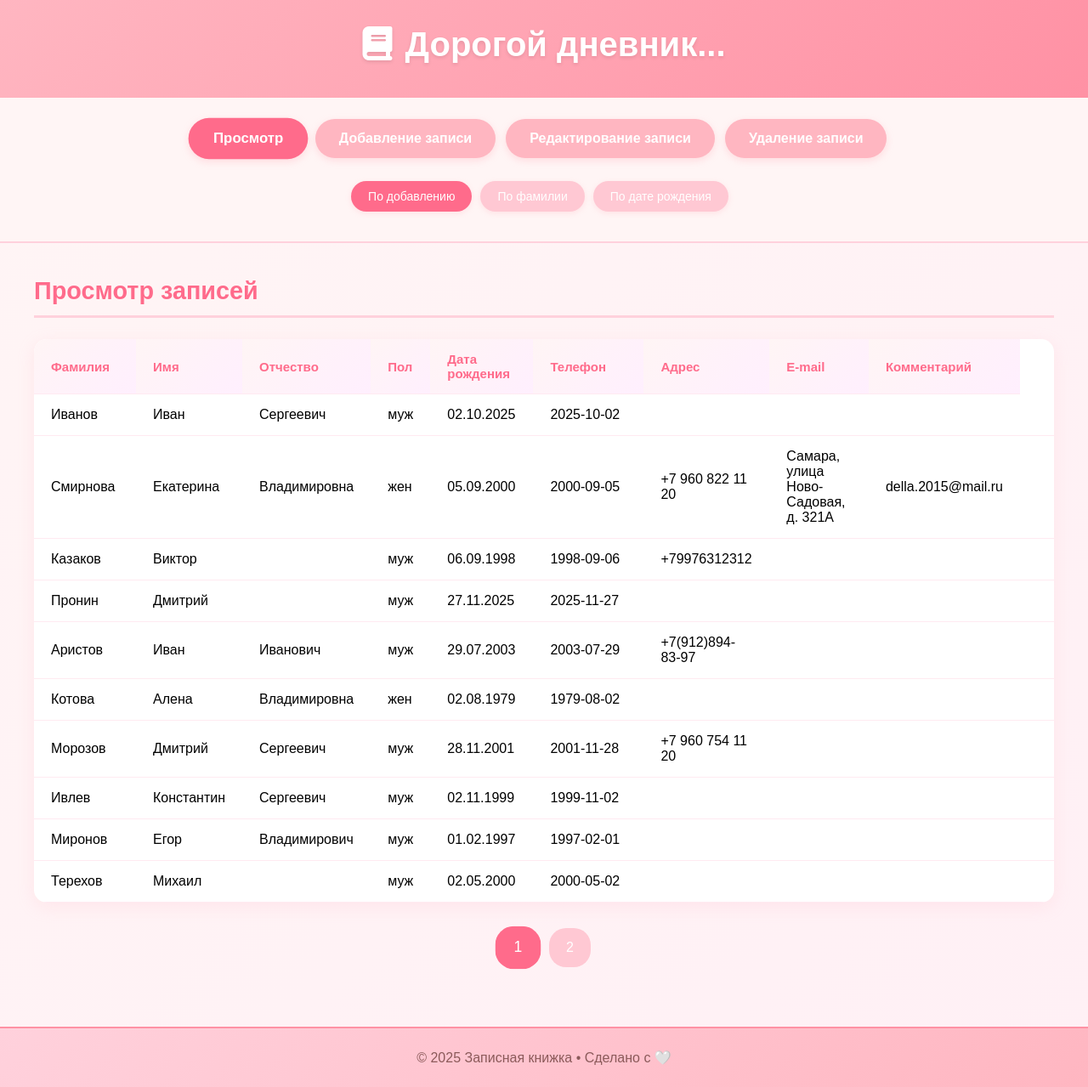
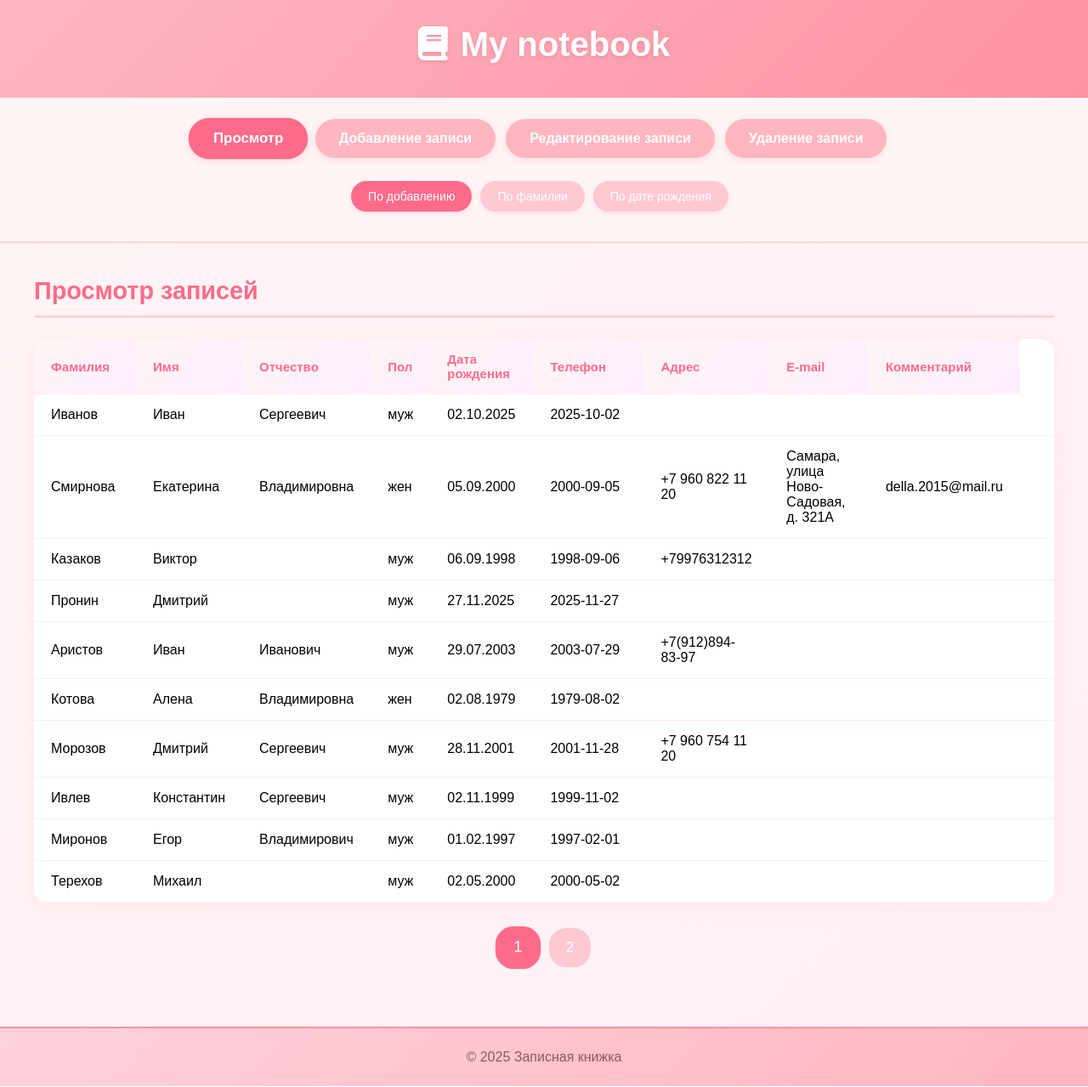
Before and after one commit to nstezy/notebook, a PHP site: page /index.php in a window 1280 px wide. Shown: the whole page at 85% size. Run offline with PHP 8.4, Linux system fonts and the light colour scheme; data comes from the database, SQL or seed files in the repository.

Commit message:
точно конец

```diff
--- a/index.php
+++ b/index.php
@@ -464,7 +464,7 @@ try {
 <body>
     <!-- Шапка сайта -->
     <header class="site-header">
-        <h1><i class="fas fa-book" style="margin-right: 15px"></i>Дорогой дневник...</h1>
+        <h1><i class="fas fa-book" style="margin-right: 15px"></i>My notebook</h1>
     </header>
 
     <!-- Основная навигация -->
@@ -479,7 +479,7 @@ try {
 
     <!-- Подвал сайта -->
     <footer class="site-footer">
-        <p>© 2025 Записная книжка • Сделано с 🤍</p>
+        <p>© 2025 Записная книжка</p>
     </footer>
 </body>
 
```
